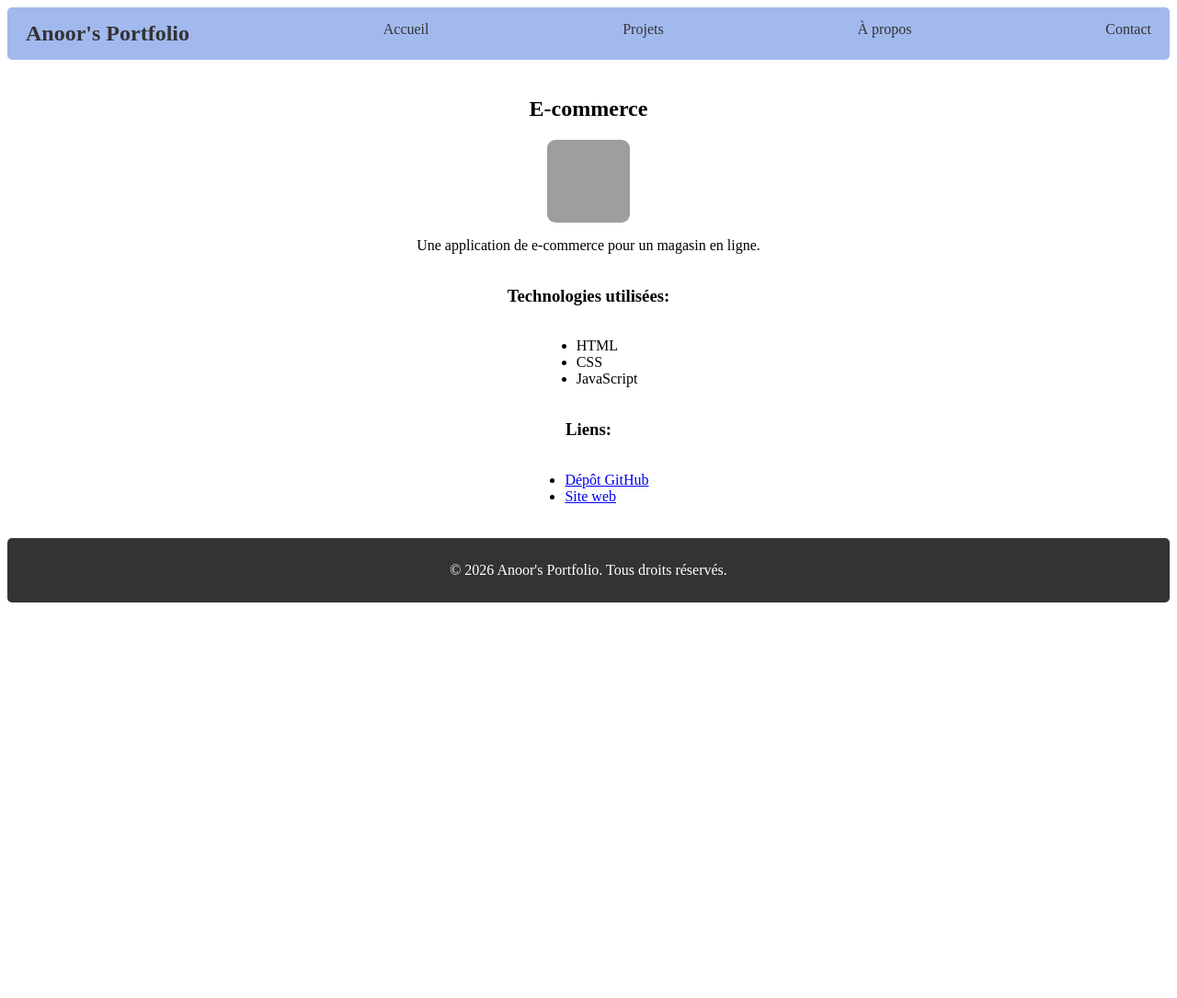
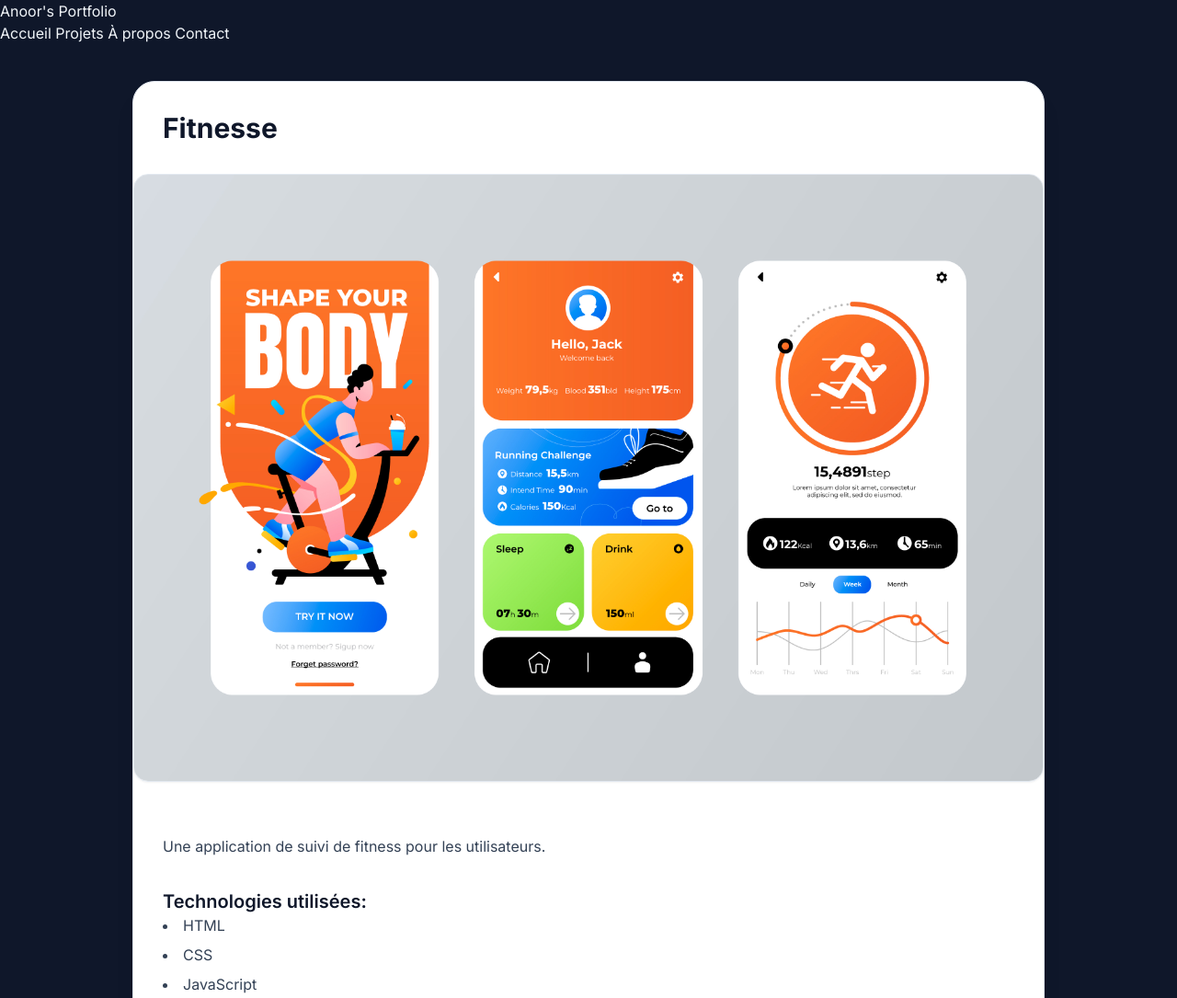
Before and after one commit to aliou9sow6/portfolio, a website: page main_pages/projet2.html in a window 1280 px wide. Shown: the top 1085 px of the page at 92% size. Before the commit the page ends 800 px from the top, so only its background shows below. Drawn offline with nearby package versions, Linux system fonts and the light colour scheme; grey boxes are pictures that could not be loaded.

Commit message:
Redesign of project pages 1, 2, and 3 using Tailwind

```diff
--- a/main_pages/projet2.html
+++ b/main_pages/projet2.html
@@ -1,42 +1,74 @@
 <!DOCTYPE html>
 <html lang="fr">
+
 <head>
     <meta charset="UTF-8">
     <meta name="viewport" content="width=device-width, initial-scale=1.0">
     <title>Détails du projet</title>
-    <link rel="stylesheet" href="../style_pages/detail-project.css">
+    <script src="https://cdn.tailwindcss.com"></script>
+    <link rel="preconnect" href="https://fonts.googleapis.com">
+    <link rel="preconnect" href="https://fonts.gstatic.com" crossorigin>
+    <link href="https://fonts.googleapis.com/css2?family=Inter:wght@300;400;500;600;700;800&display=swap"
+        rel="stylesheet">
+    <style type="text/tailwindcss">
+        @layer base {
+            body {
+                font-family: 'Inter', system-ui, sans-serif;
+                background-color: #0F172A;
+                color: #F1F5F9;
+            }
+        }
+    </style>
 </head>
+
 <body>
     <script>
-    // Charger la barre de navigation
-    fetch('../shared/nav.html')
-        .then(response => response.text())
+        function fetchHtmlFragment(url) {
+            return fetch(url)
+                .then(response => {
+                    if (!response.ok) {
+                        throw new Error(`${response.status} ${response.statusText}`);
+                    }
+                    return response.text();
+                })
+                .then(html => {
+                    const match = html.match(/<body[^>]*>([\s\S]*?)<\/body>/i);
+                    return match ? match[1] : html;
+                });
+        }
+
+        fetchHtmlFragment('../shared/nav.html')
             .then(data => {
                 document.body.insertAdjacentHTML('afterbegin', data);
-        });
-    // Charger le pied de page
-    fetch('../shared/footer.html')
-        .then(response => response.text())
+            })
+            .catch(error => console.error('Error loading navigation:', error));
+        fetchHtmlFragment('../shared/footer.html')
             .then(data => {
                 document.body.insertAdjacentHTML('beforeend', data);
-        });
+            })
+            .catch(error => console.error('Error loading footer:', error));
 
     </script>
 
-    <div class="details-project">
-        <h2>E-commerce</h2>
-        <img src="../shared/img/e-commerce.jpg" alt="Image du projet 2" class="project-image">
-        <p>Une application de e-commerce pour un magasin en ligne.</p>
-        <h3>Technologies utilisées:</h3>
-        <ul>
+    <main class="max-w-5xl mx-auto px-4 py-10">
+        <div class="bg-white shadow-xl rounded-3xl border border-slate-200 overflow-hidden">
+            <h2 class="p-8 text-3xl font-bold text-slate-900">Fitnesse</h2>
+            <img src="../shared/img/fitness.jpg" alt="Image du projet 3"
+                class="w-full h-auto rounded-2xl border border-slate-200 shadow-sm mb-6">
+            <p class="p-8 text-slate-700 leading-7">Une application de suivi de fitness pour les utilisateurs.</p>
+            <h3 class="px-8 text-xl font-semibold text-slate-900">Technologies utilisées:</h3>
+            <ul class="px-8 list-disc list-inside space-y-2 text-slate-700">
                 <li>HTML</li>
                 <li>CSS</li>
                 <li>JavaScript</li>
             </ul>
-        <h3>Liens:</h3>
-        <ul>
-            <li><a href="https://github.com" target="_blank">Dépôt GitHub</a></li>
-            <li><a href="https://www.example.com" target="_blank">Site web</a></li>
+            <h3 class="px-8 text-xl font-semibold text-slate-900">Liens:</h3>
+            <ul class="px-8 list-disc list-inside space-y-2 text-slate-700">
+                <li><a href="https://github.com" target="_blank" class="text-sky-600 hover:text-sky-800 underline">Dépôt GitHub</a></li>
+                <li><a href="https://www.example.com" target="_blank" class="text-sky-600 hover:text-sky-800 underline">Site web</a></li>
             </ul>
+        </div>
+    </main>
 </body>
+
 </html>
```
Also changed, not shown: main_pages/projet1.html (+50 -21 lines), main_pages/projet3.html (+46 -20 lines). Lines whose indentation alone changed are shown as unchanged.
